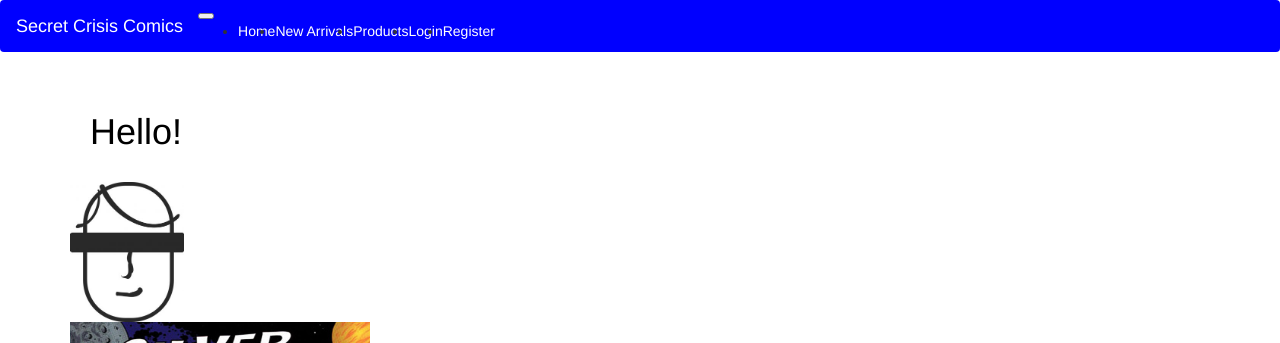
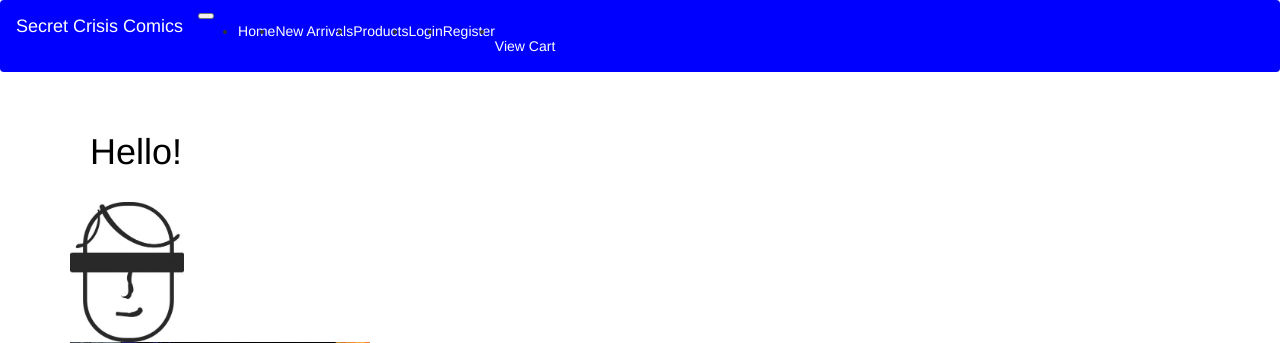
Before and after one commit to allanlburns/secret_crisis_comics, a Flask app: page / in a window 1280 px wide. Shown: the top 343 px of the page. Run offline with Flask 2, Linux system fonts and the light colour scheme; data that the repository does not hold is empty; some libraries are stand-ins or nearby versions.

Commit message:
Able to add products to cart using Flask sessions, created route and view to display products in cart on table. TODO: integrate Stripe checkout component.

```diff
--- a/app/routes.py
+++ b/app/routes.py
@@ -1,29 +1,73 @@
 from app import app, db
-from flask import render_template, url_for, redirect, flash, jsonify
+from flask import render_template, url_for, redirect, flash, jsonify, session
 from app.models import Product, User
 from app.forms import LoginForm, RegisterForm
 from flask_login import login_user, logout_user, login_required, current_user
 import datetime
 import requests
 
+def checkCartSession():
+    try:
+        return session['cart']
+    except:
+        session['cart'] = []
+
+@app.context_processor
+def getGlobal():
+    try:
+        return {'sessionCart': session['cart']}
+    except:
+        session['cart'] = []
+    return {'sessionCart': session['cart']}
+
 @app.route('/')
 @app.route('/index', methods={'GET'})
 def index():
+    checkCartSession()
+    session['cart'] = []
     products = Product.query.all()
     return render_template('index.html', title="Home", products=products)
 
 @app.route('/products', methods={'GET'})
 def products():
+    # checkCartSession()
     products = Product.query.all()
+    print(session['cart'])
     return render_template('products.html', title="Products", products=products)
+
+@app.route('/products/add/<id>', methods=['GET', 'POST'])
+def productsAdd(id):
+    # checkCartSession()
+    product = Product.query.get(id)
+    item = {'id': product.id,
+            'name': product.name,
+            'image': product.image,
+            'price': product.price,
+            'description': product.description
+            }
+
+    session['cart'].append(item)
+
+    flash(f"{item['name']} added to cart")
 
 
 
+    return redirect(url_for('products'))
 
+@app.route('/products/view', methods=['GET', 'POST'])
+def products_view():
+
+    total = 0
+    for item in session['cart']:
+        total += item['price']
+
+    total = round(total, 2)
+
+    return render_template('products_view.html', total=total)
 
 @app.route('/new_arrivals', methods={'GET'})
 def new_arrivals():
-
+    checkCartSession()
     URL = 'http://api.shortboxed.com/comics/v1/new'
     r = requests.get(URL)
     new_arrivals = r.json()
@@ -36,7 +80,7 @@ def new_arrivals():
 
 @app.route('/login', methods={'GET', 'POST'})
 def login():
-
+    checkCartSession()
     form = LoginForm()
 
     if form.validate_on_submit():
@@ -57,6 +101,7 @@ def login():
 
 @app.route('/register', methods={'GET', 'POST'})
 def register():
+    checkCartSession()
     # if user is already logged in , redirect them.
     if current_user.is_authenticated:
         flash("you are already logged in")
@@ -87,6 +132,7 @@ def register():
 @app.route('/profile')
 @app.route('/profile/<username>', methods=['GET', 'POST'])
 def profile(username=''):
+    checkCartSession()
     # if username is empty
     if not username:
         return redirect(url_for('login'))
@@ -97,5 +143,7 @@ def profile(username=''):
 
 @app.route('/logout')
 def logout():
+    checkCartSession()
+
     logout_user()
     return redirect(url_for('login'))
--- a/app/static/css/main.css
+++ b/app/static/css/main.css
@@ -15,6 +15,10 @@ h1 {
 
 a {
     color: #ffffff;
+}
+
+#checkout-link {
+    float:right;
 }
 
 
--- /dev/null
+++ b/app/static/js/app.js
@@ -0,0 +1,3 @@
+// function addItem(id) {
+//     alert(id);
+// }
--- a/app/templates/base.html
+++ b/app/templates/base.html
@@ -7,6 +7,11 @@
 
 {% block scripts %}
     {{ super() }}
+    <script>
+        function addItem(id) {
+            alert(id);
+        }
+    </script>
 {% endblock %}
 
 
@@ -89,7 +94,11 @@
               {% endif %}
                 <a class="nav-link" href="{{ url_for('register') }}">Register</a>
               </li>
+
             {% endif %}
+
+              <li><a class="nav-link" id="checkout-link" href="{{ url_for('products_view') }}">View Cart</a></li>
+
 
         </ul>
       </div>
@@ -101,9 +110,9 @@
         {% with messages = get_flashed_messages() %}
             {% if messages %}
                 {% for message in messages %}
-                    <script type="text/javascript">
-                        alert('{{ message }}');
-                    </script>
+                <div class="alert alert-primary" role="alert">
+                    {{ message }}
+                </div>
                 {% endfor %}
             {% endif %}
         {% endwith %}
--- a/app/templates/products.html
+++ b/app/templates/products.html
@@ -16,7 +16,7 @@
                 <div class="card-text">
                     <p>{{ product.description[:50] }}...</p>
                 </div>
-                <button onClick="console.log({{ product.id }})" class="btn btn-primary">Add to Cart</button>
+                <a href="{{ url_for('productsAdd', id=product.id) }}" class="btn btn-primary">Add to Cart</a>
             </div> <!-- ends card -->
         </div> <!-- ends col 4-->
         {% endfor %}
```
Also changed, not shown: app/templates/products_view.html (added, +44 -0 lines), app.db, app/static/images/akira_vol1.jpg (added), app/static/images/avengers_disassembled_tpb.jpg (added), app/static/images/batman_ga_vol1.jpg (added), app/static/images/batman_year_one.jpg (added), app/static/images/fantastic_four_epic_vol1.jpg (added), app/static/images/man_of_steel_vol1.jpg (added), app/static/images/moore_swamp_thing_vol1.jpg (added), app/static/images/superman_ga_vol1.jpg (added), app/static/images/weapon_x_tpb.jpg (added), app/static/images/x_men_epic_second_genesis_tpb.jpg (added).
